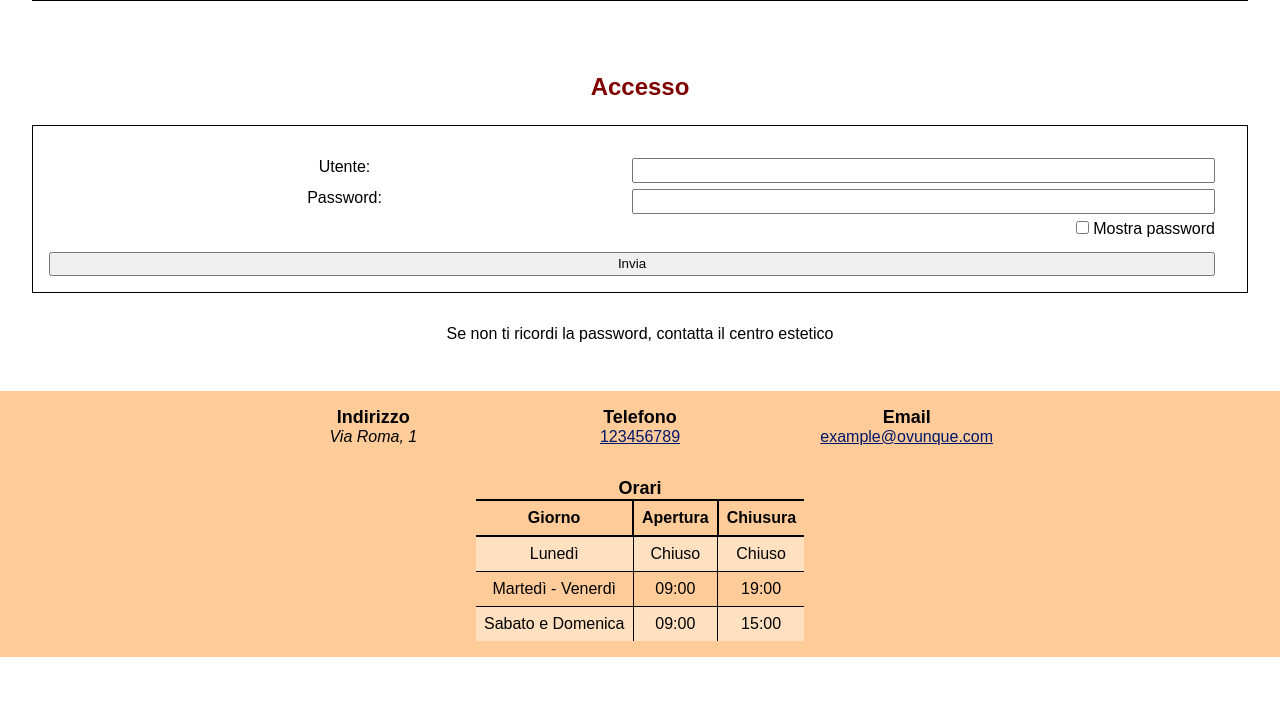
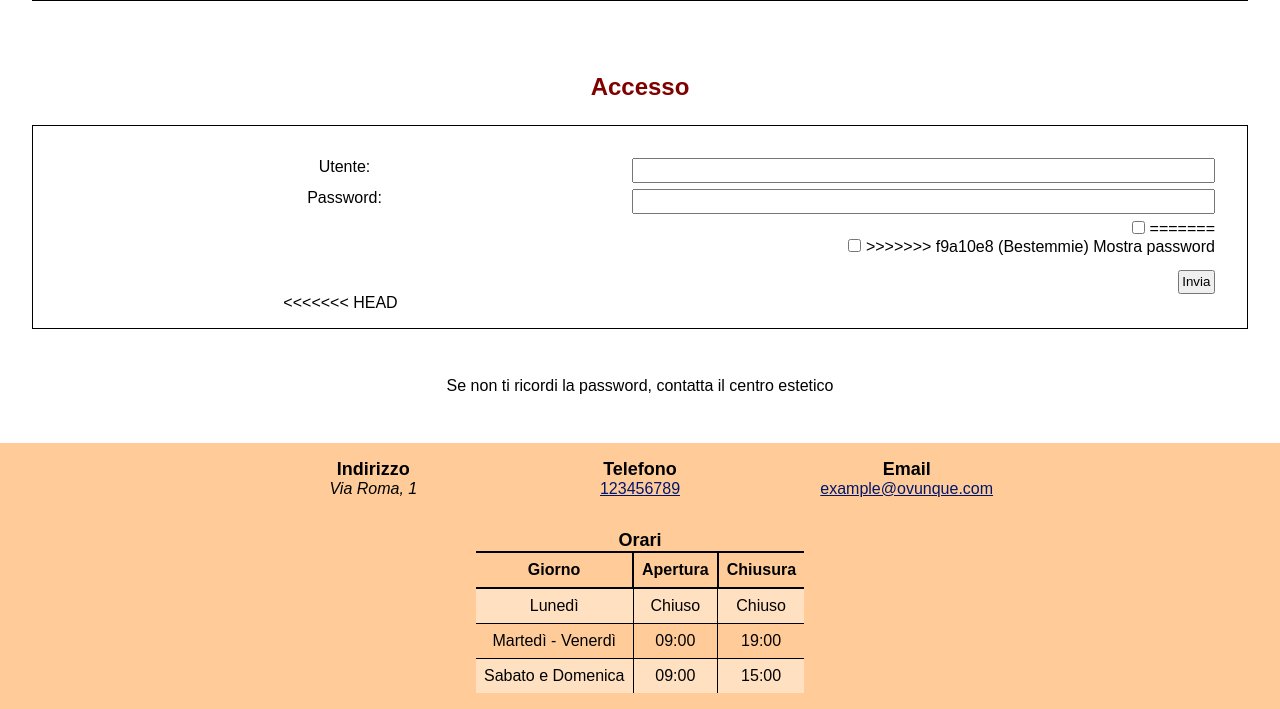
Before and after one commit to Tre-uomini-e-una-TecWeb/Nirvana-Website, a PHP site: the page made by PHP/AREA PERSONALE/login.php in a window 1280 px wide. Shown: the part 736-1445 px from the top of the page. Before the commit the page ends 1393 px from the top, so only its background shows below. Run offline with PHP 8.4, Linux system fonts and the light colour scheme.

Commit message:
Bestemmie2

```diff
--- a/CSS/mobile.css
+++ b/CSS/mobile.css
@@ -33,6 +33,10 @@
     #contain {
         display: block;
         /* text-align: center; */
+    }
+
+    #help{
+        margin-top: 3em;
     }
 
     #signup, #login {
--- a/CSS/style.css
+++ b/CSS/style.css
@@ -232,7 +232,6 @@
     background-size:cover;
     border: 1px solid black;
     min-height: 12em;    /* Dipendiamo dalle macchine (da questa riga in particolare)*/
-    background-color: var(--mainColor);
     padding: 1em 1em 0em 1em;
     /*border-radius: 10vw;*/
     max-width: 100%;
--- a/HTML/AREA PERSONALE/login.html
+++ b/HTML/AREA PERSONALE/login.html
@@ -68,6 +68,7 @@
                 <label lang="en" for="password" id="passwordLabel">Password:</label>
                 <input type="password" id="ragionevolePassword" name="password" required aria-required="true">
                 <div id="mostraPswR"><input type="checkbox" id="mostraPswRegistrazione" onclick="statusPass()">
+
                 <label for="mostraPswRegistrazione">Mostra password</label></div>
                 <input class="print-invisible" id="registerButton" type="submit" name="registrazione" value="Iscrivimi">
             </form>
@@ -81,7 +82,11 @@
                 <input type="text" id="usernameLogin" name="Username" required aria-required="true">
                 <label lang="en" for="passwordLogin" id="passwordLoginLabel"> Password: </label>
                 <input type="password" id="passwordLogin" name="Password" required aria-required="true">
+<<<<<<< HEAD
                 <div id="mostraPswA"><input type="checkbox" id="mostraPswAccesso" onclick="statusPassLogin()">
+=======
+                <div id="mostraPswA"><input type="checkbox" id="mostraPswAccesso" onclick="changeStatusAccess()">
+>>>>>>> f9a10e8 (Bestemmie)
                     <label for="mostraPswAccesso">Mostra password</label></div>
                 <input class="print-invisible" id="accessButton" type="submit" name="accesso" value="Invia">
             </form>
--- a/JS/javascript.js
+++ b/JS/javascript.js
@@ -25,7 +25,6 @@
 function LogOut() {
   sessionStorage.setItem('loggedIn', 'false');
 }
-
 
 document.addEventListener("click", function(event){
   if (!event.target.matches('.buttonMenu')) {
```
